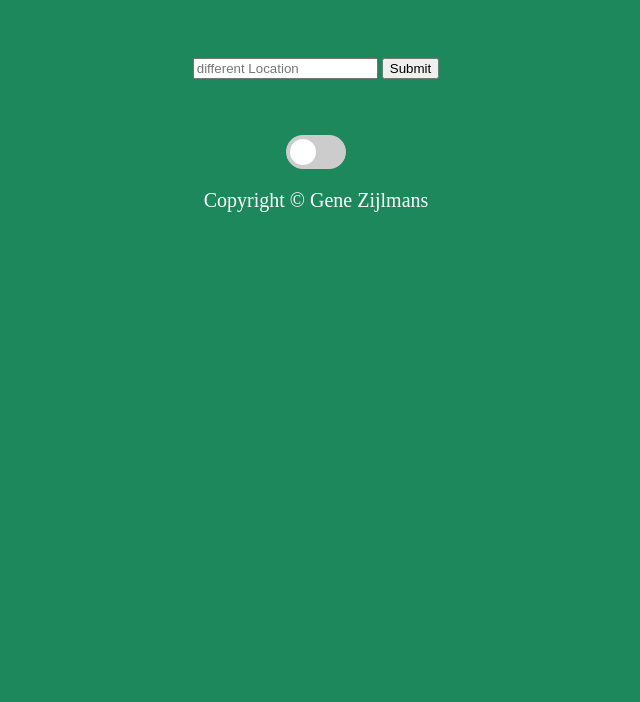
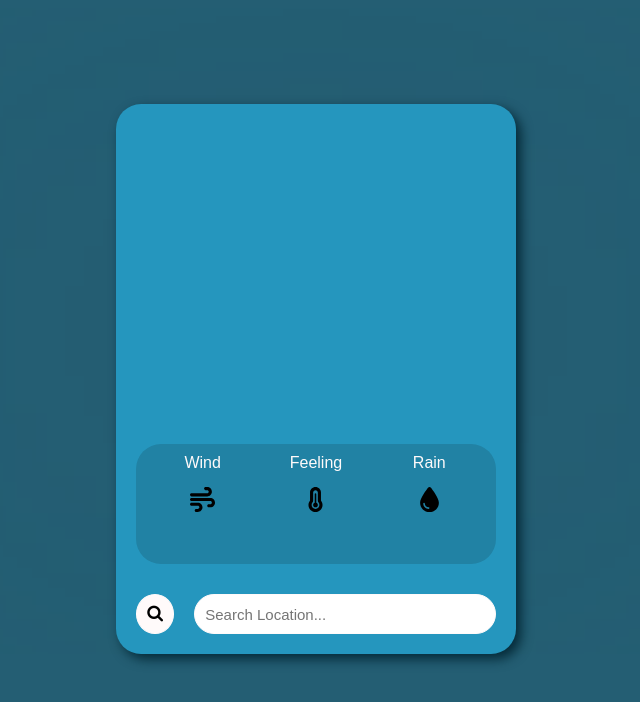
Before and after one commit to GeneZijlboot/Weather-App, a plain HTML site: page index.html in a window 1280 px wide. Shown: the whole page, without its empty margins (324-964 px from the left). Drawn offline with Linux system fonts and the light colour scheme; no server answers.

Commit message:
Visuals Done

```diff
--- a/index.html
+++ b/index.html
@@ -4,27 +4,44 @@
         <meta charset="UTF-8">
         <title>Weather App</title>
         <link rel="stylesheet" href="style.css">
+        <link rel="stylesheet" href="https://cdnjs.cloudflare.com/ajax/libs/font-awesome/4.7.0/css/font-awesome.min.css"> <!-- Search icon -->
+        <link href="https://fonts.googleapis.com/icon?family=Material+Icons" rel="stylesheet"> <!-- location icon -->
     </head>
     <body>
         <div id="Container">
-            <form>
-                <input id="UserInput" type="text" placeholder="different Location">
-                <input id="SubmitBtn" type="submit">
-            </form>
+            <!-- Weather Information -->
             <div id="data">
-                <p id="Country"></p>
-                <p id="Humidity"></p>
-                <p id="Condition"></p>
-                <p id="Temp"></p>
-                <p id="FeelsLike"></p>
-                <p id="Rainchance"></p>
+                <div id="Upper">
+                    <p id="Country"></p>
+                    <p id="Temp"></p>
+                    <p id="Condition"></p>
+                </div>
+
+                <div id="Details">
+                    <div>
+                        <p>Wind</p>
+                        <p><img src="Images/wind-solid.svg"></p>
+                        <p id="Wind"></p>
+                    </div>
+                    <div>
+                        <p>Feeling</p>
+                        <p><img src="Images/temperature-three-quarters-solid.svg"></p>
+                        <p id="FeelsLike"></p>
+                    </div>
+                    <div>
+                        <p>Rain</p>
+                        <p><img src="Images/droplet-solid.svg"></p>
+                        <p id="Rainchance"></p>
+                    </div>
+                </div>
+
             </div>
 
-            <label class="switch" for="checkbox">
-                <input type="checkbox" id="checkbox"/>
-                <div class="slider round"></div>
-            </label>
-            <a href="https://github.com/GeneZijlboot/Weather-App" id="MadeBy">Copyright © Gene Zijlmans</a>
+            <!-- Search Bar -->
+            <form>
+                <button id="SubmitBtn" type="submit"><i class="fa fa-search"></i></button>
+                <input id="UserInput" type="text" placeholder="Search Location...">
+            </form>
         </div>
         <script src="script.js"></script>
     </body>
--- a/script.js
+++ b/script.js
@@ -1,14 +1,13 @@
 const Country = document.getElementById('Country');
-const Humidity = document.getElementById('Humidity');
+const Wind = document.getElementById('Wind');
 const Condition = document.getElementById('Condition');
 const Temp = document.getElementById('Temp');
 const FeelsLike = document.getElementById('FeelsLike');
 const Rainchance = document.getElementById('Rainchance');
-const CheckBox = document.getElementById('checkbox');
 
 const SubmitBtn = document.getElementById('SubmitBtn');
 let UserInput = document.querySelector('#UserInput');
-const StartLocation = 'berlin';
+const StartLocation = 'Netherlands';
 
 SubmitBtn.addEventListener('click', DifferentLocation);
 
@@ -18,8 +17,6 @@ function DifferentLocation(e){
     UserInput.value = '';
 }
 
-CheckBox.addEventListener('click', RefreshLocation)
-
 //getting the API data and setting it to variables --> for CELCIUS
 function RefreshLocation(UserInput){
     fetch('https://api.weatherapi.com/v1/forecast.json?key=1986480656ec490d950204923202611&q=' + UserInput, {mode: 'cors'})
@@ -27,46 +24,26 @@ function RefreshLocation(UserInput){
     .then(function(response) {
         return response.json();
     })
-    .then(function(response){
-        if(CheckBox.checked === true){
-            console.log('test');
-            const a = response.location.country;
-            const b = response.current.humidity;
-            const c = response.current.condition.text;
-            const d = response.current.temp_f;
-            const e = response.current.feelslike_f;
-            const f = response["forecast"]["forecastday"]["0"]["day"]["daily_chance_of_rain"];
-            RenderPageF(a, b, c, d, e, f);
-        } else if(CheckBox.checked === false){
-            console.log('testbbbbbb');
-            const a = response.location.country;
-            const b = response.current.humidity;
-            const c = response.current.condition.text;
-            const d = response.current.temp_c;
-            const e = response.current.feelslike_c;
-            const f = response["forecast"]["forecastday"]["0"]["day"]["daily_chance_of_rain"];
-            RenderPageC(a, b, c, d, e, f);
-        }
+    .then(function(response) {
+        console.log(response);
+        const a = response.location.name;
+        const b = response.current.wind_kph;
+        const c = response.current.condition.text;
+        const d = response.current.temp_c;
+        const e = response.current.feelslike_c;
+        const f = response["forecast"]["forecastday"]["0"]["day"]["daily_chance_of_rain"];
+        RenderPage(a, b, c, d, e, f);
     })
 }
 
 RefreshLocation(StartLocation);
 
 //build page with API data
-function RenderPageC(country, humidity, condition, temp, feelsLike, rainchance){
-    Country.textContent = country;
-    Humidity.textContent ="Humidity: " + humidity + "%";
+function RenderPage(country, wind, condition, temp, feelsLike, rainchance){
+    Country.innerHTML = `<i class="material-icons" style="font-size:30px;color:snow">&#xe55f</i>` + country;
+    Wind.textContent = wind + "kph";
     Condition.textContent = condition;
     Temp.textContent = temp + "°C";
-    FeelsLike.textContent = "Feels like: " + feelsLike + "°C";
-    Rainchance.textContent = "Chances of Rain: " + rainchance + "%";
+    FeelsLike.textContent = feelsLike + "°C";
+    Rainchance.textContent = rainchance + "%";
 }
-
-function RenderPageF(country, humidity, condition, temp, feelsLike, rainchance){
-    Country.textContent = country;
-    Humidity.textContent ="Humidity: " + humidity + "%";
-    Condition.textContent = condition;
-    Temp.textContent = temp + "F";
-    FeelsLike.textContent = "Feels like: " + feelsLike + "F";
-    Rainchance.textContent = "Chances of Rain: " + rainchance + "%";
-}
--- a/style.css
+++ b/style.css
@@ -1,75 +1,93 @@
+p{
+  margin:0;
+  padding:0;
+  color: snow;
+}
+
+img{
+    width: 25px;
+    height: 25px;
+    margin: 15px;
+}
+
 body{
-    background-color: rgb(29, 136, 91);
+    font-family: Arial, Helvetica, sans-serif;
+    display: flex;
+    justify-content: center;
+    background-color:#245e73;
+    backdrop-filter: blur(1100px);
 }
 
 #Container{
+    margin-top: 12vh;
+    height: 550px;
+    width: 400px;
+    box-shadow: 5px 5px 12px #042937;
+    border-radius: 25px;
+    background-color:#2596be;
+}
+
+#data{
+    margin-top: 60px;
+    height: 410px;
+    text-align: center;
+}
+
+#Upper{
+    height: 260px;
+}
+
+#Details{
     display: flex;
-    flex-direction: column;
-    align-items: center;
-    Gap: 20px;
+    justify-content: space-around;
+    background-color: #2182a4;
+    border-radius: 25px;
+    margin: 20px;
+    padding: 10px;
+    height: 100px;
+}
+
+/* Weather Information Styling */
+
+#Country{
+    font-size: 40px;
+}
+
+#Temp{
+    font-size: 50px;
+    margin: 20px;
+}
+
+#Condition{
+    font-size: 25px;
 }
 
 form{
-    margin-top: 50px;
+    padding: 20px;
+    display: flex;
+    justify-content: space-evenly;
+    gap: 20px;
 }
 
-#Location{
-    cursor: pointer;
+#UserInput{
+    border-radius: 50px;
+    border: solid 1px snow;
+    padding: 10px;
+    width: 300px;
+    font-size: 15px;
 }
 
-#MadeBy, a{
-    font-size: 20px;
-    cursor: pointer;
-    text-decoration: none;
-    color: white;
+#SubmitBtn{
+    border: solid 1px snow;
+    background-color: snow;
+    width: 40px;
+    height: 40px;
+    font-size: 17px;
+    border-radius: 50%;
 }
 
-/*SliderStyling*/
-.switch {
-    display: inline-block;
-    height: 34px;
-    position: relative;
-    width: 60px;
+#SubmitBtn:hover{
+    cursor: pointer;
+    border: solid 1px aquamarine;
+    background-color: aquamarine;
 }
-
-.switch input {
-    display:none;
-}
-
-.slider {
-    background-color: #ccc;
-    bottom: 0;
-    cursor: pointer;
-    left: 0;
-    position: absolute;
-    right: 0;
-    top: 0;
-    transition: .4s;
-}
-
-.slider:before {
-    background-color: #fff;
-    bottom: 4px;
-    content: "";
-    height: 26px;
-    left: 4px;
-    position: absolute;
-    transition: .4s;
-    width: 26px;
-}
-
-input:checked + .slider {
-    background-color: #66bb6a;
-}
-
-input:checked + .slider:before {
-    transform: translateX(26px);
-}
-
-.slider.round {
-    border-radius: 34px;
-}
-
-.slider.round:before {
-    border-radius: 50%;
-}
```
Also changed, not shown: Images/droplet-solid.svg (added), Images/temperature-three-quarters-solid.svg (added), Images/wind-solid.svg (added).
